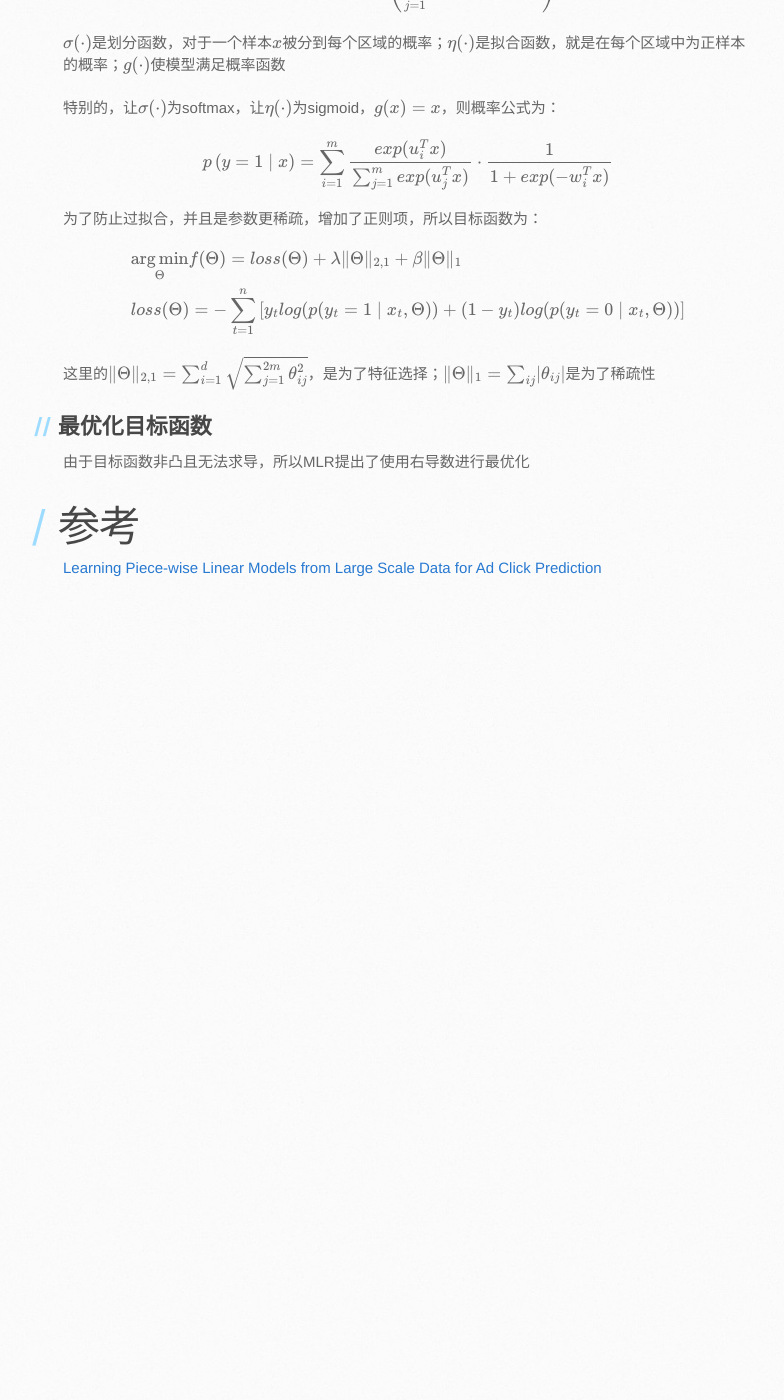
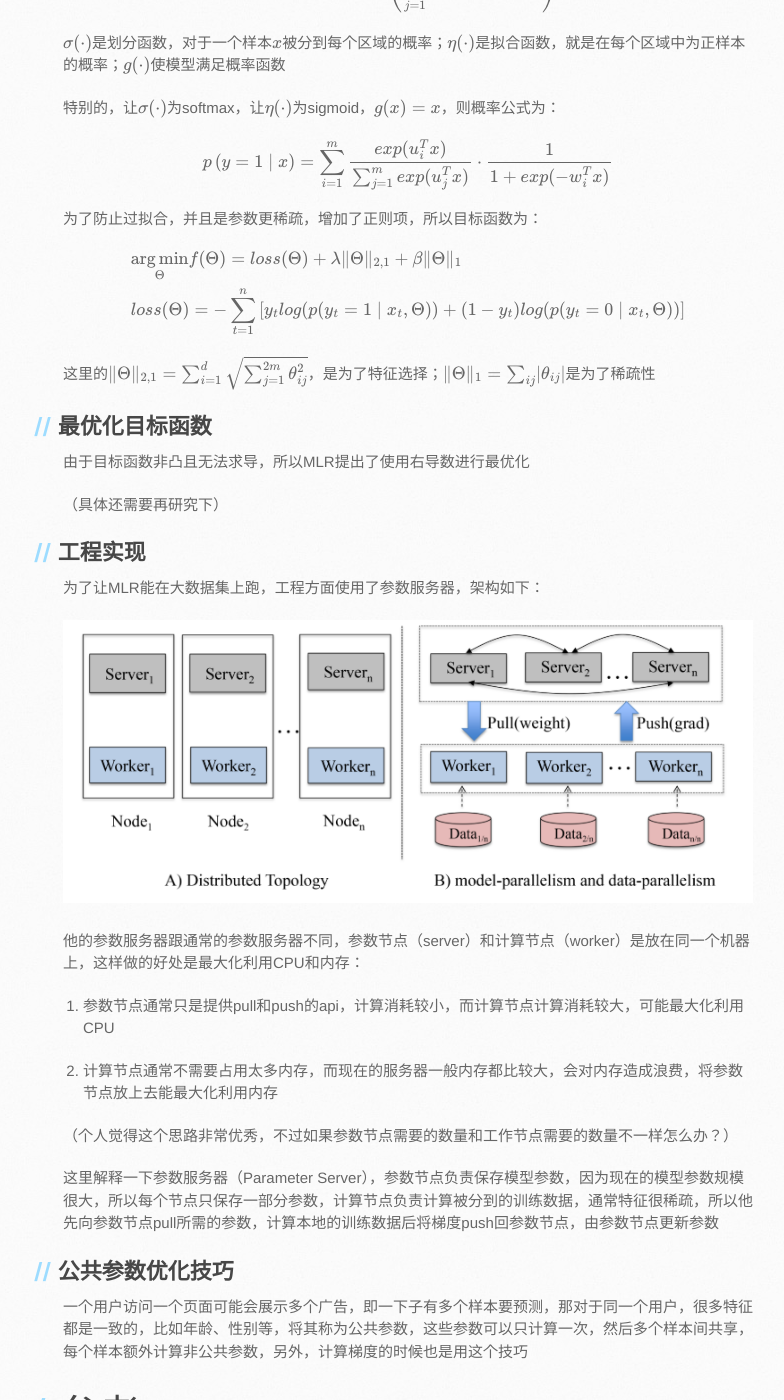
Before and after one commit to hahadsg/hahadsg.github.io, a Jekyll site: the page built from ComputationalAdvertising/CTR/MLR.md, in a window 1280 px wide and 1400 px high, scrolled down 800 px. Shown: the whole window, without its empty margins (107-891 px from the left). Built offline with Jekyll 4.4.1, drawn with Linux system fonts in a browser that asks for light colours; our own code applies the rules of GitHub Pages for plain Markdown files; formulas are drawn with MathJax 3; the repository's description, which GitHub fills in, is left out; before the commit the page ends 1422 px from its top, so only the background shows below that.

Commit message:
update CA/CTR/MLR

```diff
--- a/ComputationalAdvertising/CTR/MLR.md
+++ b/ComputationalAdvertising/CTR/MLR.md
@@ -13,7 +13,6 @@ MLR主要是为了解决LR无法很好的拟合非线性可分数据而被提出
 MLR和普通的LR的对比效果如下：
 
 <img src="./assets/MLR/MLR_comparison.png" alt="drawing" width="800"/>
-
 
 ## MLR公式
 
@@ -44,6 +43,28 @@ $$
 
 由于目标函数非凸且无法求导，所以MLR提出了使用右导数进行最优化
 
+（具体还需要再研究下）
+
+## 工程实现
+
+为了让MLR能在大数据集上跑，工程方面使用了参数服务器，架构如下：
+
+<img src="./assets/MLR/PS.png" alt="drawing" width="700"/>
+
+他的参数服务器跟通常的参数服务器不同，参数节点（server）和计算节点（worker）是放在同一个机器上，这样做的好处是最大化利用CPU和内存：
+
+1. 参数节点通常只是提供pull和push的api，计算消耗较小，而计算节点计算消耗较大，可能最大化利用CPU
+
+2. 计算节点通常不需要占用太多内存，而现在的服务器一般内存都比较大，会对内存造成浪费，将参数节点放上去能最大化利用内存
+
+（个人觉得这个思路非常优秀，不过如果参数节点需要的数量和工作节点需要的数量不一样怎么办？）
+
+这里解释一下参数服务器（Parameter Server），参数节点负责保存模型参数，因为现在的模型参数规模很大，所以每个节点只保存一部分参数，计算节点负责计算被分到的训练数据，通常特征很稀疏，所以他先向参数节点pull所需的参数，计算本地的训练数据后将梯度push回参数节点，由参数节点更新参数
+
+## 公共参数优化技巧
+
+一个用户访问一个页面可能会展示多个广告，即一下子有多个样本要预测，那对于同一个用户，很多特征都是一致的，比如年龄、性别等，将其称为公共参数，这些参数可以只计算一次，然后多个样本间共享，每个样本额外计算非公共参数，另外，计算梯度的时候也是用这个技巧
+
 # 参考
 
 [Learning Piece-wise Linear Models from Large Scale Data for Ad Click Prediction](https://arxiv.org/pdf/1704.05194.pdf)
```
Also changed, not shown: ComputationalAdvertising/CTR/assets/MLR/PS.png (added).
